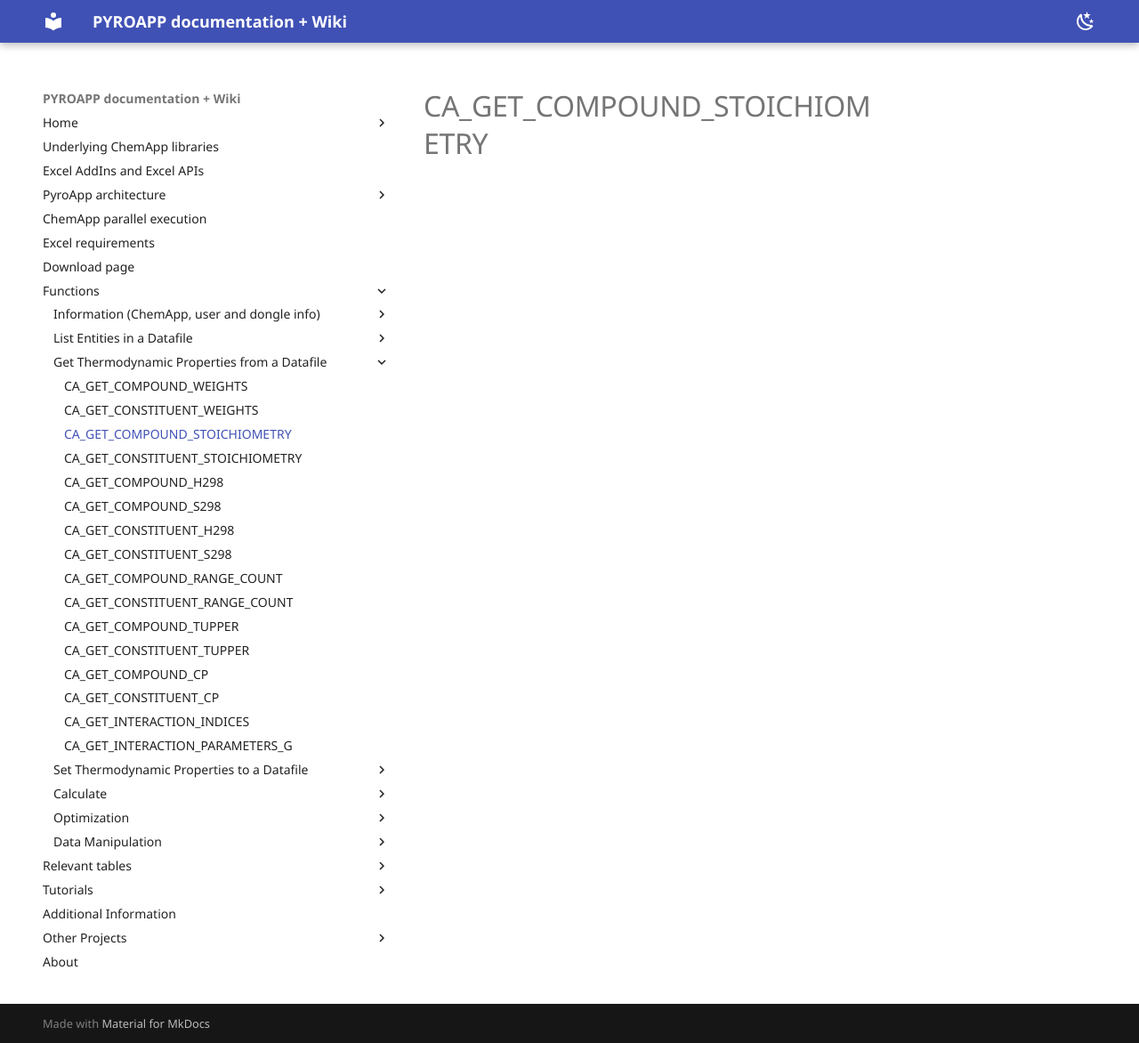
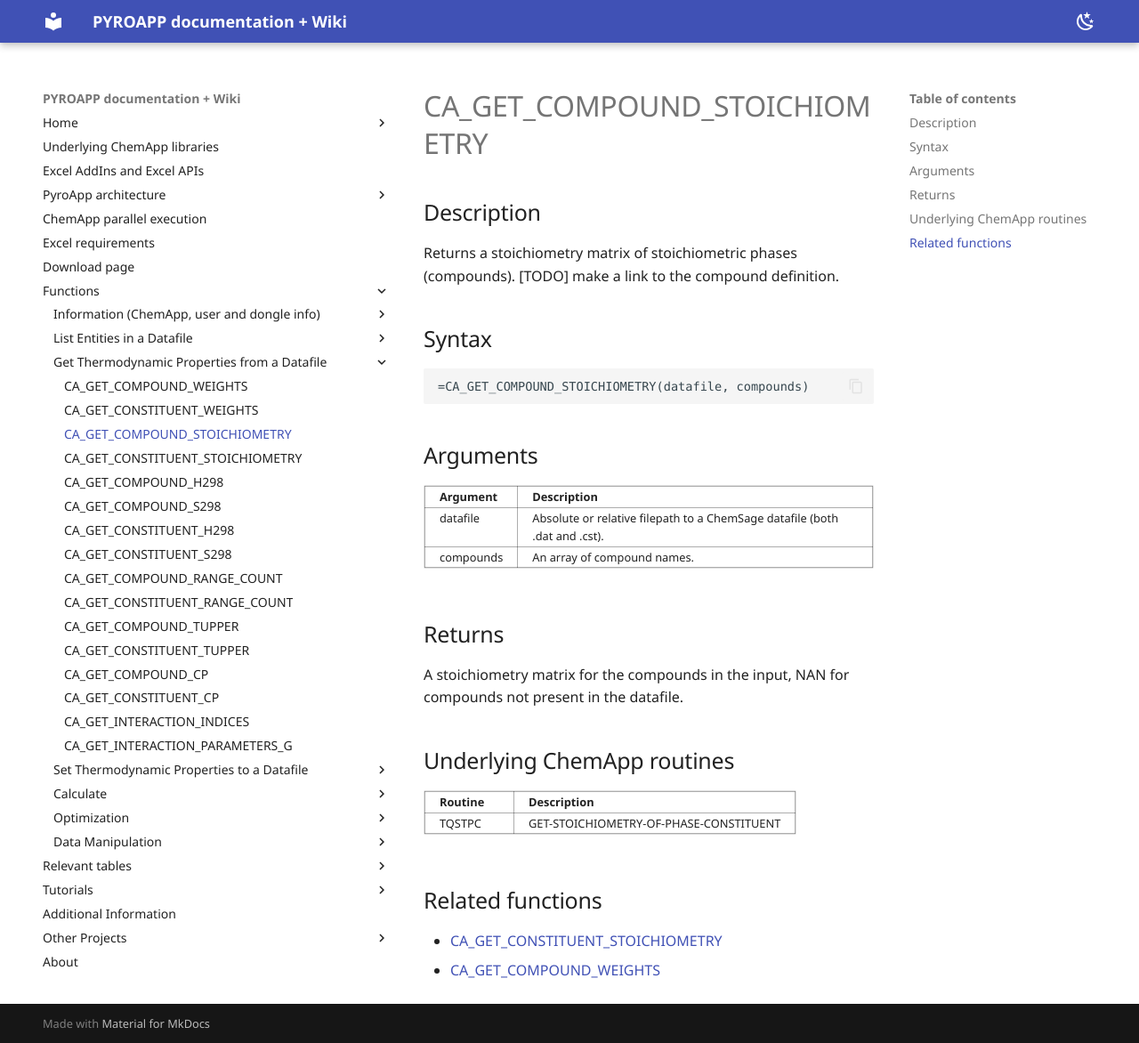
Before and after one commit to evnekdev/pyroapp-docs, an MkDocs documentation site: the page built from docs/functions/ca_get_compound_stoichiometry.md, in a window 1280 px wide and 1172 px high. Shown: the whole window at 89% size. Built offline with MkDocs 1.6.1 and Material for MkDocs 9.7.7, drawn with Linux system fonts in a browser that asks for light colours; some web fonts are replaced.

Commit message:
Update ca_get_compound_stoichiometry.md

````diff
--- a/docs/functions/ca_get_compound_stoichiometry.md
+++ b/docs/functions/ca_get_compound_stoichiometry.md
@@ -1 +1,33 @@
 # CA_GET_COMPOUND_STOICHIOMETRY
+
+## Description
+
+Returns a stoichiometry matrix of stoichiometric phases (compounds). [TODO] make a link to the compound definition.
+
+## Syntax
+
+```excel
+=CA_GET_COMPOUND_STOICHIOMETRY(datafile, compounds)
+```
+
+## Arguments
+
+  | **Argument** | **Description** |
+  |---|---|
+  | datafile  | Absolute or relative filepath to a ChemSage datafile (both .dat and .cst). |
+  | compounds | An array of compound names. |
+
+## Returns
+
+A stoichiometry matrix for the compounds in the input, NAN for compounds not present in the datafile.
+
+## Underlying ChemApp routines
+
+| **Routine** | **Description** |
+|---|---|
+| TQSTPC | GET-STOICHIOMETRY-OF-PHASE-CONSTITUENT |
+
+## Related functions
+
+  - [CA_GET_CONSTITUENT_STOICHIOMETRY](../ca_get_constituent_stoichiometry)
+  - [CA_GET_COMPOUND_WEIGHTS](../ca_get_compound_weights)
````
